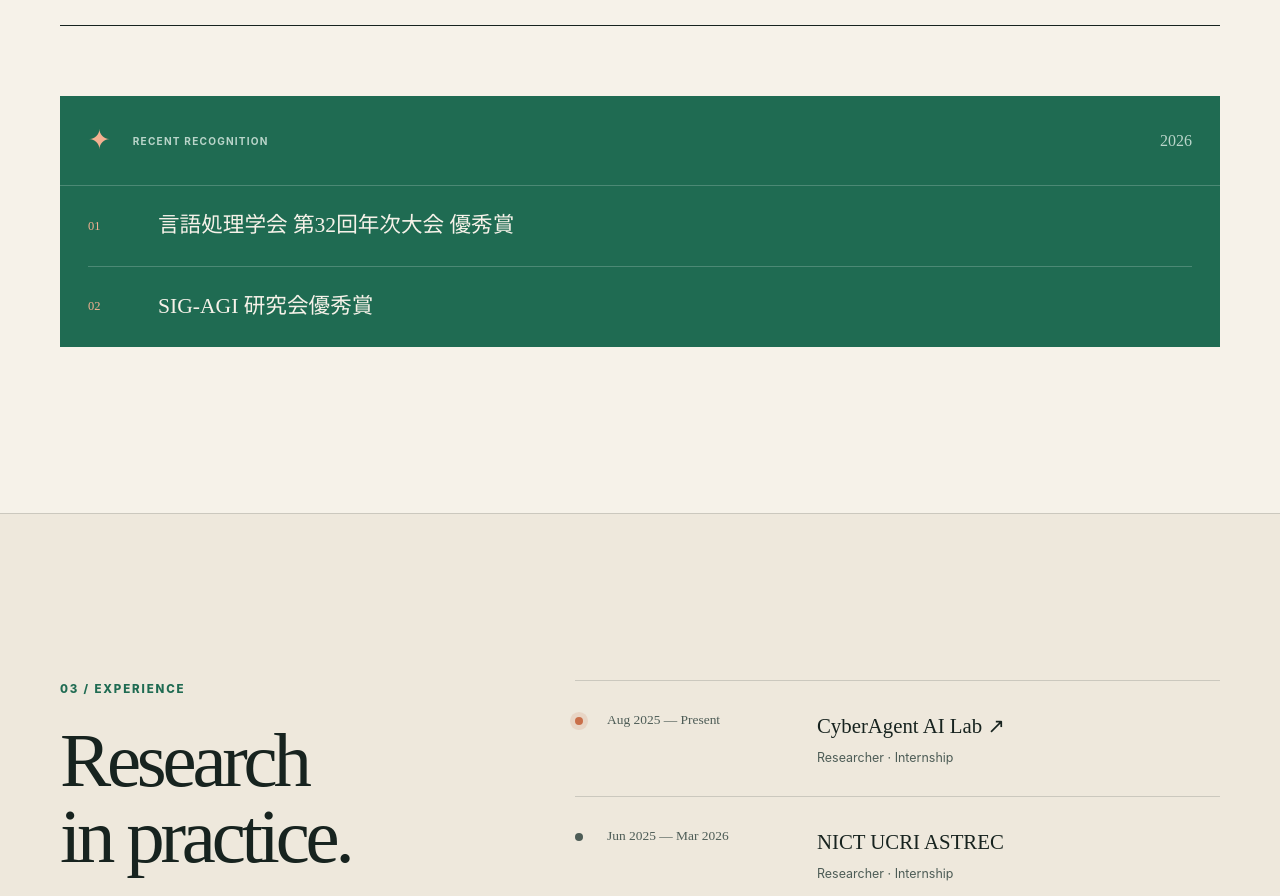
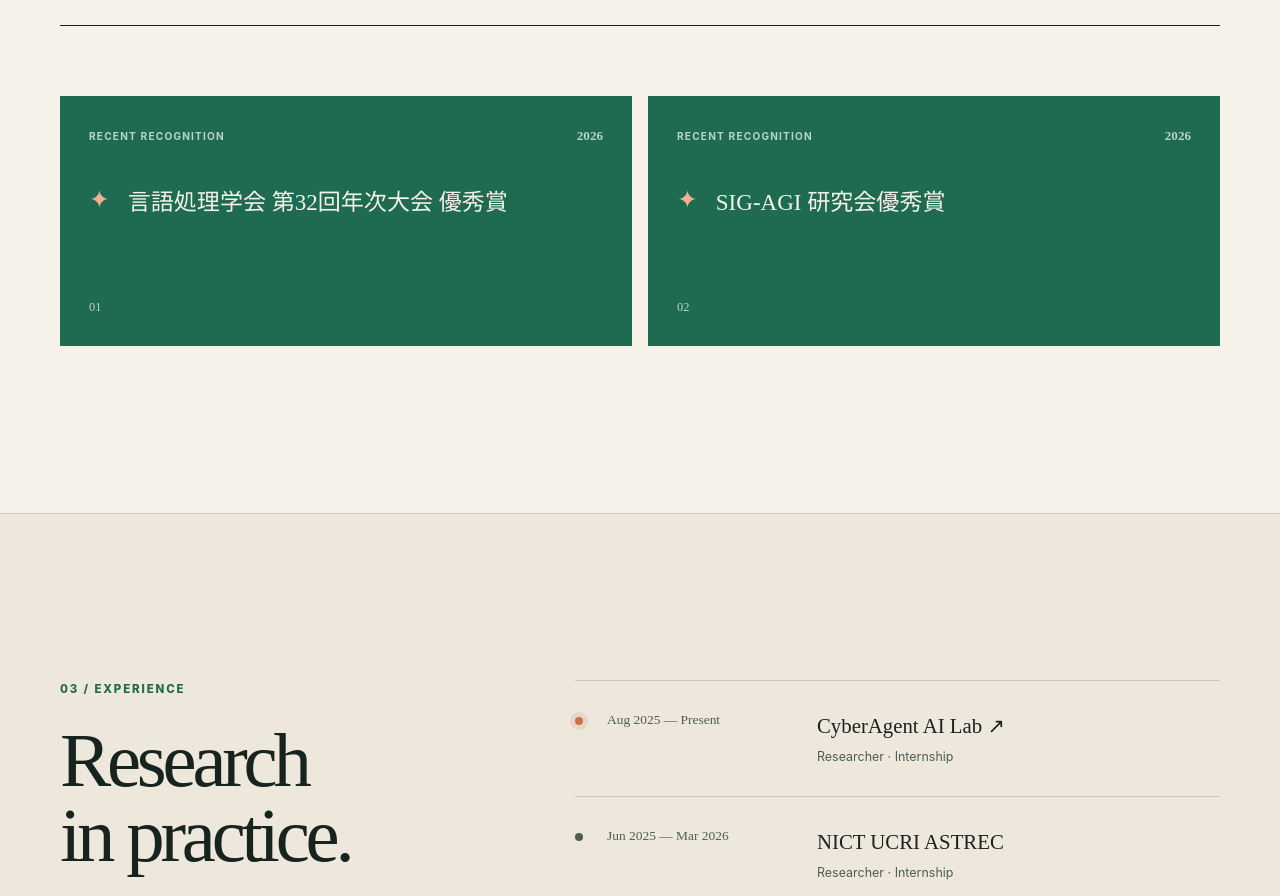
Before and after one commit to boxuan-lyu/boxuan-lyu.github.io, a plain HTML site: page index.html in a window 1280 px wide. Shown: the part 3590-4486 px from the top of the page. Drawn offline with Linux system fonts and the light colour scheme.

Commit message:
Add files via upload

```diff
--- a/index.html
+++ b/index.html
@@ -25,7 +25,7 @@
     <meta name="twitter:image" content="https://boxuan-lyu.github.io/assets/og.png" />
     <link rel="canonical" href="https://boxuan-lyu.github.io/" />
     <link rel="icon" type="image/png" href="assets/favicon.png" />
-    <link rel="stylesheet" href="styles.css" />
+    <link rel="stylesheet" href="styles.css?v=3" />
     <script>
       document.documentElement.classList.remove("no-js");
       document.documentElement.classList.add("js");
@@ -280,23 +280,30 @@
             </details>
           </div>
 
-          <aside class="awards-panel reveal" aria-label="Awards">
-            <div class="awards-header">
-              <span class="award-symbol" aria-hidden="true">✦</span>
-              <p>Recent recognition</p>
-              <span class="award-year">2026</span>
-            </div>
-            <div class="awards-list">
-              <article class="award-item">
-                <span class="award-number">01</span>
+          <div class="award-cards reveal" aria-label="Awards">
+            <article class="award-card">
+              <div class="award-card-meta">
+                <span>Recent recognition</span>
+                <span>2026</span>
+              </div>
+              <div class="award-card-content">
+                <span class="award-symbol" aria-hidden="true">✦</span>
                 <h3>言語処理学会 第32回年次大会 優秀賞</h3>
-              </article>
-              <article class="award-item">
-                <span class="award-number">02</span>
+              </div>
+              <span class="award-card-index">01</span>
+            </article>
+            <article class="award-card">
+              <div class="award-card-meta">
+                <span>Recent recognition</span>
+                <span>2026</span>
+              </div>
+              <div class="award-card-content">
+                <span class="award-symbol" aria-hidden="true">✦</span>
                 <h3>SIG-AGI 研究会優秀賞</h3>
-              </article>
-            </div>
-          </aside>
+              </div>
+              <span class="award-card-index">02</span>
+            </article>
+          </div>
         </div>
       </section>
 
--- a/styles.css
+++ b/styles.css
@@ -655,28 +655,34 @@ h3 {
   font-style: italic;
 }
 
-.awards-panel {
+.award-cards {
   margin-top: 70px;
+  display: grid;
+  grid-template-columns: repeat(2, minmax(0, 1fr));
+  gap: 16px;
+}
+
+.award-card {
+  min-height: 250px;
+  padding: 28px;
+  display: flex;
+  flex-direction: column;
   color: var(--paper);
   background: var(--green);
+  border: 1px solid var(--green);
+  transition: transform 180ms ease, box-shadow 180ms ease;
 }
 
-.awards-header {
-  padding: 22px 28px;
-  display: grid;
-  grid-template-columns: auto 1fr auto;
-  align-items: center;
-  gap: 22px;
-  border-bottom: 1px solid rgba(255, 255, 255, 0.2);
+.award-card:hover {
+  box-shadow: 0 18px 40px rgba(27, 48, 39, 0.14);
+  transform: translateY(-4px);
 }
 
-.award-symbol {
-  color: #f4b091;
-  font-size: 1.7rem;
-}
-
-.awards-header p {
-  margin: 0;
+.award-card-meta {
+  display: flex;
+  align-items: center;
+  justify-content: space-between;
+  gap: 16px;
   color: #b9d5ca;
   font-size: 0.63rem;
   font-weight: 740;
@@ -684,39 +690,39 @@ h3 {
   text-transform: uppercase;
 }
 
-.award-year {
+.award-card-meta span:last-child {
+  font-family: var(--serif);
+  font-size: 0.82rem;
+  letter-spacing: 0;
+}
+
+.award-card-content {
+  margin-block: 40px 28px;
+  display: grid;
+  grid-template-columns: auto minmax(0, 1fr);
+  align-items: start;
+  gap: 18px;
+}
+
+.award-symbol {
+  color: #f4b091;
+  font-size: 1.55rem;
+  line-height: 1;
+}
+
+.award-card h3 {
+  margin: 0;
+  font-family: var(--serif);
+  font-size: clamp(1.18rem, 1.8vw, 1.48rem);
+  font-weight: 500;
+  line-height: 1.35;
+}
+
+.award-card-index {
+  margin-top: auto;
   color: #b9d5ca;
   font-family: var(--serif);
-}
-
-.awards-list {
-  padding-inline: 28px;
-}
-
-.award-item {
-  padding-block: 22px;
-  display: grid;
-  grid-template-columns: 48px minmax(0, 1fr);
-  align-items: center;
-  gap: 22px;
-  border-bottom: 1px solid rgba(255, 255, 255, 0.2);
-}
-
-.award-item:last-child {
-  border-bottom: 0;
-}
-
-.award-number {
-  color: #f4b091;
-  font-family: var(--serif);
   font-size: 0.78rem;
-}
-
-.award-item h3 {
-  margin: 0;
-  font-family: var(--serif);
-  font-size: clamp(1.08rem, 1.7vw, 1.35rem);
-  font-weight: 500;
 }
 
 .section-timeline {
@@ -996,9 +1002,8 @@ h3 {
     padding-left: 46px;
   }
 
-  .awards-header,
-  .awards-list {
-    padding-inline: 22px;
+  .award-cards {
+    grid-template-columns: 1fr;
   }
 
   .timeline-item {
@@ -1048,9 +1053,9 @@ h3 {
     padding: 22px;
   }
 
-  .award-item {
-    grid-template-columns: 32px minmax(0, 1fr);
-    gap: 12px;
+  .award-card {
+    min-height: 225px;
+    padding: 22px;
   }
 
   .group-title {
```
